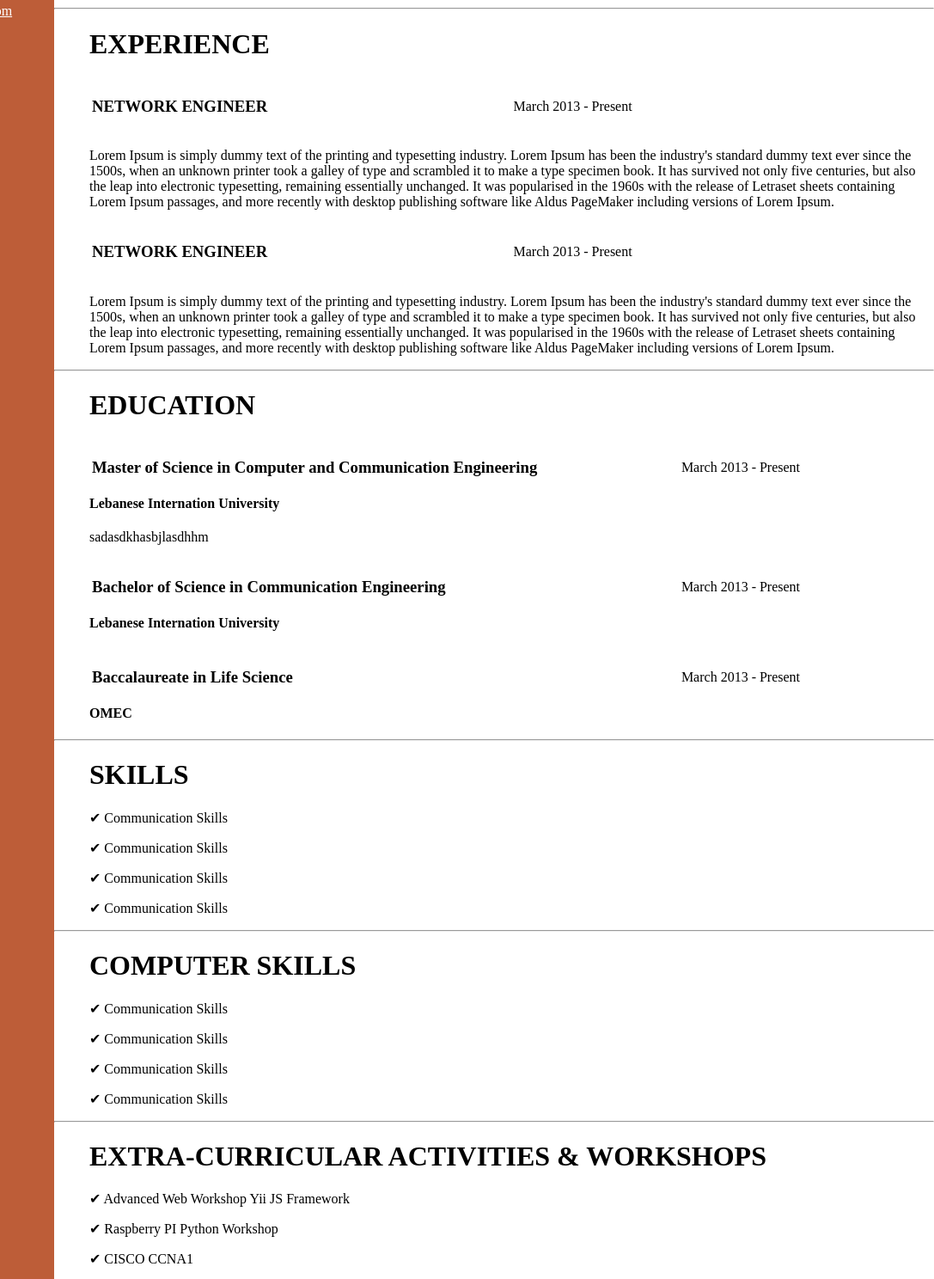
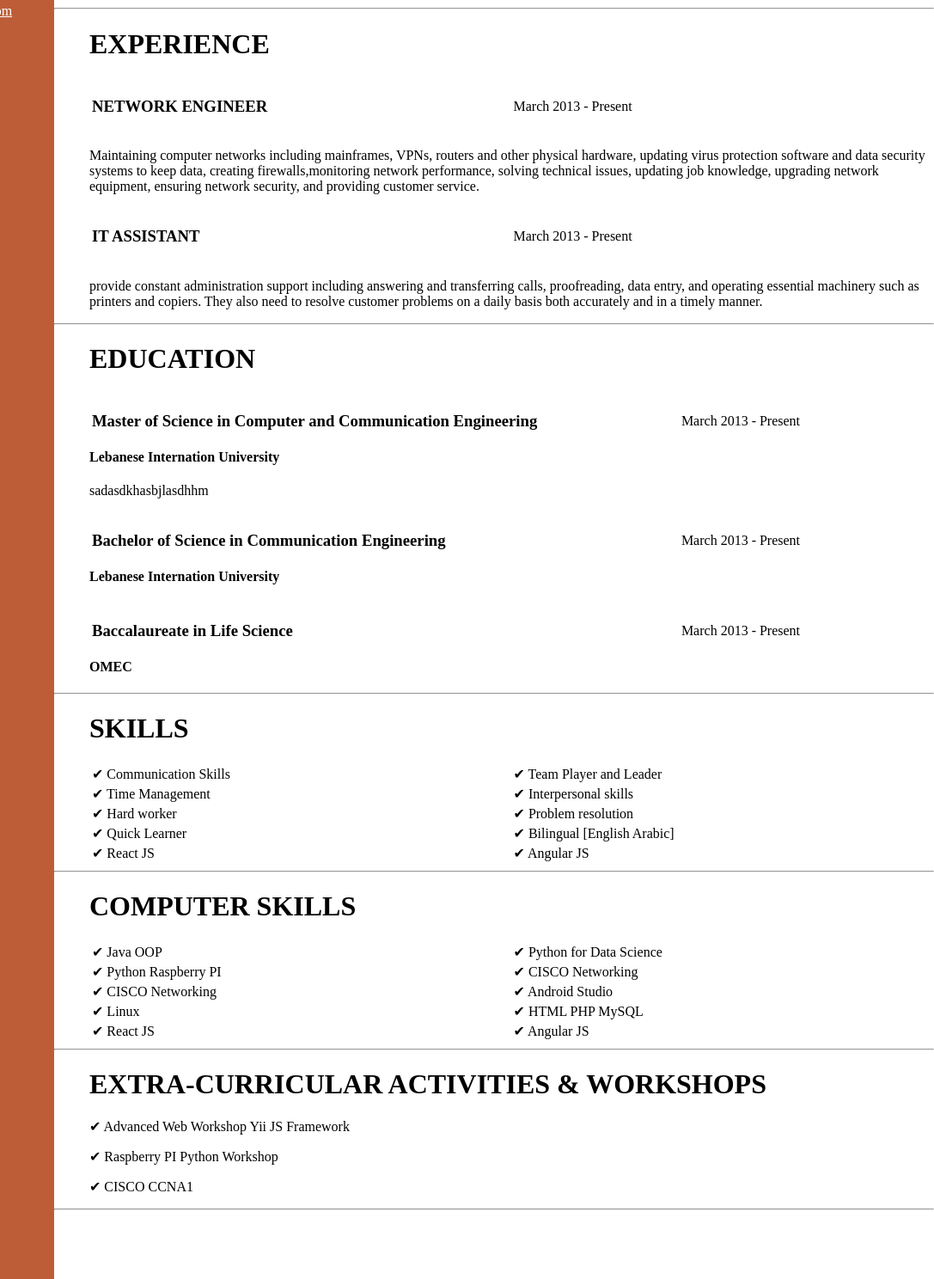
Before and after one commit to MajdHarbb/Resume, a plain HTML site: page index.html in a window 1280 px wide. Shown: the part 254-1742 px from the top of the page at 86% size, without its empty margins (193-1280 px from the left). Drawn offline with Linux system fonts and the light colour scheme.

Commit message:
actual data

```diff
--- a/index.html
+++ b/index.html
@@ -50,8 +50,8 @@
                         </tr>
                     </table>
                     <div>
-                        <p>Lorem Ipsum is simply dummy text of the printing and typesetting industry. Lorem Ipsum has been the industry's standard dummy text ever since the 1500s, when an unknown printer took a galley of type and scrambled it to make a type specimen book. It has survived not only five centuries, but also the leap into electronic typesetting, remaining essentially unchanged. It was popularised in the 1960s with the release of Letraset sheets containing Lorem Ipsum passages, and more recently with desktop publishing software like Aldus PageMaker including versions of Lorem Ipsum.
-
+                        <p>
+                            Maintaining computer networks including mainframes, VPNs, routers and other physical hardware, updating virus protection software and data security systems to keep data, creating firewalls,monitoring network performance, solving technical issues, updating job knowledge, upgrading network equipment, ensuring network security, and providing customer service.
                         </p>
                     </div>
                 </div>
@@ -60,13 +60,13 @@
                 <div>
                     <table>
                         <tr>
-                            <td><h3>NETWORK ENGINEER</h3></td>
+                            <td><h3>IT ASSISTANT</h3></td>
                             <td>March 2013 - Present</td>
                         </tr>
                     </table>
                     <div>
-                        <p>Lorem Ipsum is simply dummy text of the printing and typesetting industry. Lorem Ipsum has been the industry's standard dummy text ever since the 1500s, when an unknown printer took a galley of type and scrambled it to make a type specimen book. It has survived not only five centuries, but also the leap into electronic typesetting, remaining essentially unchanged. It was popularised in the 1960s with the release of Letraset sheets containing Lorem Ipsum passages, and more recently with desktop publishing software like Aldus PageMaker including versions of Lorem Ipsum.
-
+                        <p>
+                            provide constant administration support including answering and transferring calls, proofreading, data entry, and operating essential machinery such as printers and copiers. They also need to resolve customer problems on a daily basis both accurately and in a timely manner.
                         </p>
                     </div>
                 </div>
@@ -131,11 +131,34 @@
             </div><hr/>
             <div class="experience">
                 <div><h1>SKILLS</h1></div>
-                <div class="skills">
-                    <p>✔ Communication Skills</p>
-                    <p>✔ Communication Skills</p>
-                    <p>✔ Communication Skills</p>
-                    <p>✔ Communication Skills</p>
+                <div class="skills" >
+
+                    <table>
+                        <tr>
+                            <td>✔ Communication Skills</td>
+                            <td>✔ Team Player and Leader</td>
+                        </tr>
+                        <tr>
+                            <td>✔ Time Management</td>
+                            <td>✔ Interpersonal skills</td>
+                        </tr>
+                        <tr>
+                            <td>✔ Hard worker</td>
+                            <td>✔ Problem resolution</td>
+                        </tr>
+                        <tr>
+                            <td>✔ Quick Learner</td>
+                            <td>✔ Bilingual [English Arabic]
+                            </td>
+                        </tr>
+                        <tr>
+                            <td>✔ React JS
+                            </td>
+                            <td>✔ Angular JS</td>
+                        </tr>
+
+
+                    </table>
                 </div>
 
 
@@ -144,10 +167,33 @@
             <div class="experience">
                 <div><h1>COMPUTER SKILLS</h1></div>
                 <div>
-                    <p>✔ Communication Skills</p>
-                    <p>✔ Communication Skills</p>
-                    <p>✔ Communication Skills</p>
-                    <p>✔ Communication Skills</p>
+
+                    <table>
+                        <tr>
+                            <td>✔ Java OOP</td>
+                            <td>✔ Python for Data Science</td>
+                        </tr>
+                        <tr>
+                            <td>✔ Python Raspberry PI</td>
+                            <td>✔ CISCO Networking</td>
+                        </tr>
+                        <tr>
+                            <td>✔ CISCO Networking</td>
+                            <td>✔ Android Studio</td>
+                        </tr>
+                        <tr>
+                            <td>✔ Linux</td>
+                            <td>✔ HTML PHP MySQL
+                            </td>
+                        </tr>
+                        <tr>
+                            <td>✔ React JS
+                            </td>
+                            <td>✔ Angular JS</td>
+                        </tr>
+
+
+                    </table>
                 </div>
 
 
--- a/style.css
+++ b/style.css
@@ -5,14 +5,14 @@
   .margin{
     float: left;
     width:20%;
-    height: 2000px;
+    height: 1793.45px;
     background-color:#bd5d38;
 
 }
   .column {
     float: left;
     width: 80%;
-    height: 2000px; /* Should be removed. Only for demonstration */
+    height: auto; /* Should be removed. Only for demonstration */
   }
 
   /* Clear floats after the columns */
```
